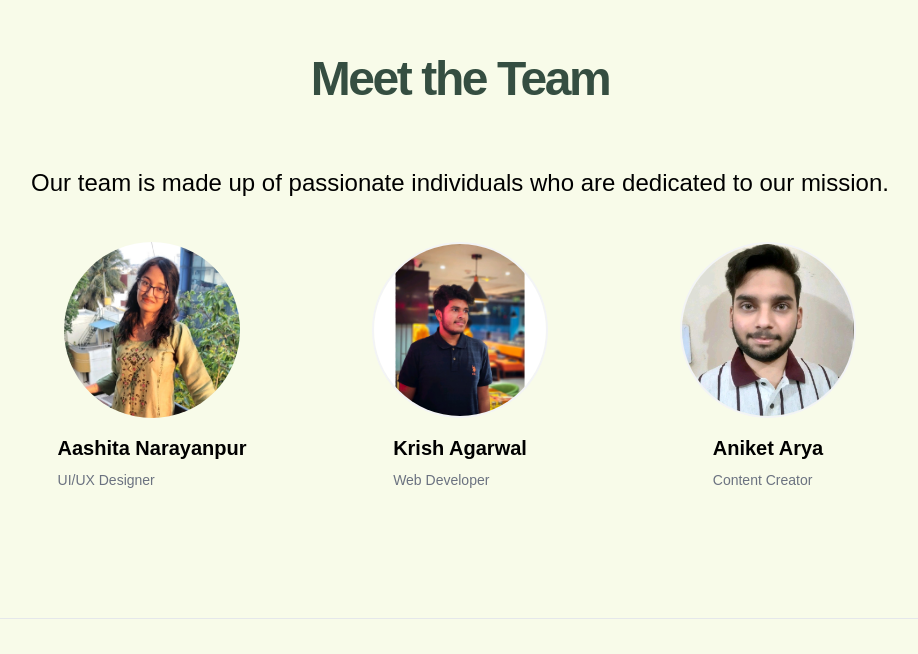
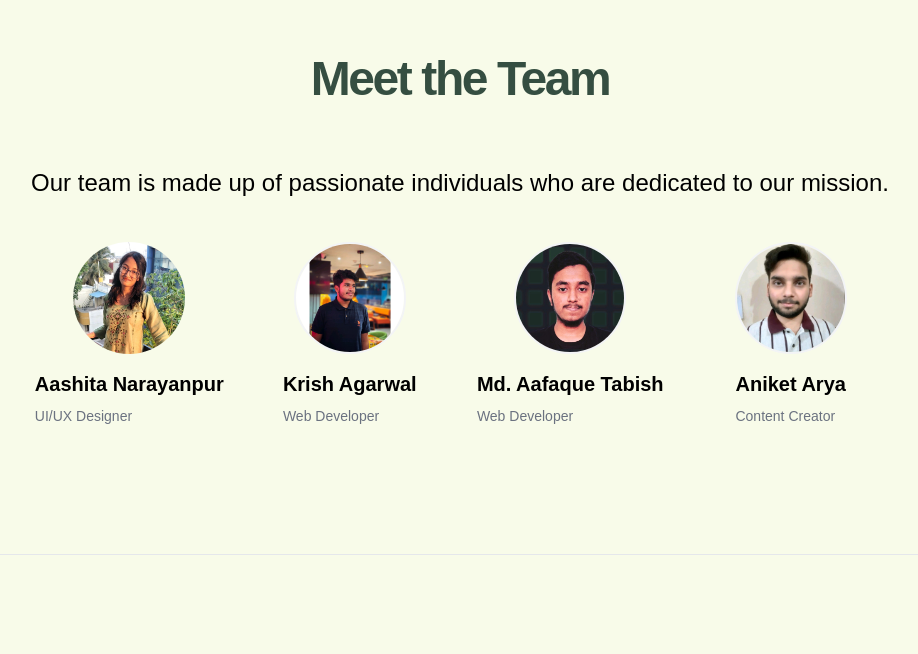
Before and after one commit to krishaga/Annamitra, a React (Vite) app in the folder frontend/: page /aboutus in a window 1280 px wide. Shown: the part 657-1311 px from the top of the page, without its empty margins (180-1098 px from the left). Built offline with nearby package versions, Linux system fonts and the light colour scheme; no server answers.

Commit message:
Add Team member in about us

```diff
--- a/frontend/src/components/AboutUs.jsx
+++ b/frontend/src/components/AboutUs.jsx
@@ -28,11 +28,11 @@ export default function Component() {
                 Our team is made up of passionate individuals who are dedicated to our mission.
               </p>
             </div>
-            <div className="grid w-full min-w-[900px] grid-cols-1 md:grid-cols-2 lg:grid-cols-3 gap-4 md:gap-6">
+            <div className="grid w-full min-w-[800px] grid-cols-1 md:grid-cols-3 lg:grid-cols-4 gap-8 md:gap-6">
             <div className="flex flex-col gap-4 items-center justify-center">
                 <img
                   alt="User"
-                  className="mx-auto rounded-full overflow-hidden object-cover object-center border-10 border-gray-100 w-34 h-44 dark:border-gray-850"
+                  className="mx-auto rounded-full overflow-hidden object-cover object-center border-10 border-gray-100 w-28 h-38 dark:border-gray-850"
                   src="/assets/images/Aashita.jpeg"
                 />
                 <div className="flex flex-col gap-2">
@@ -43,7 +43,7 @@ export default function Component() {
               <div className="flex flex-col gap-4 items-center justify-center">
                 <img
                   alt="User"
-                  className="mx-auto rounded-full overflow-hidden object-cover object-center border-2 border-gray-100 w-34 h-44 dark:border-gray-850"
+                  className="mx-auto rounded-full overflow-hidden object-cover object-center border-2 border-gray-100 w-28 h-38 dark:border-gray-850"
                   src="/assets/images/Krish.jpeg"
                 />
                 <div className="flex flex-col gap-2">
@@ -54,7 +54,18 @@ export default function Component() {
               <div className="flex flex-col gap-4 items-center justify-center">
                 <img
                   alt="User"
-                  className="mx-auto rounded-full overflow-hidden object-cover object-center border-2 border-gray-100 w-34 h-44 dark:border-gray-850"
+                  className="mx-auto rounded-full overflow-hidden object-cover object-center border-2 border-gray-100 w-28 h-38 dark:border-gray-850"
+                  src="/assets/images/Aafaque.jpg"
+                />
+                <div className="flex flex-col gap-2">
+                  <h3 className="text-xl font-semibold">Md. Aafaque Tabish</h3>
+                  <p className="text-sm text-gray-500 dark:text-gray-400">Web Developer</p>
+                </div>
+              </div>
+              <div className="flex flex-col gap-4 items-center justify-center">
+                <img
+                  alt="User"
+                  className="mx-auto rounded-full overflow-hidden object-cover object-center border-2 border-gray-100 w-28 h-38  dark:border-gray-850"
                   src="/assets/images/Aniket.jpeg"
                 />
                 <div className="flex flex-col gap-2">
```
Also changed, not shown: frontend/public/assets/images/Aafaque.jpg (added).
